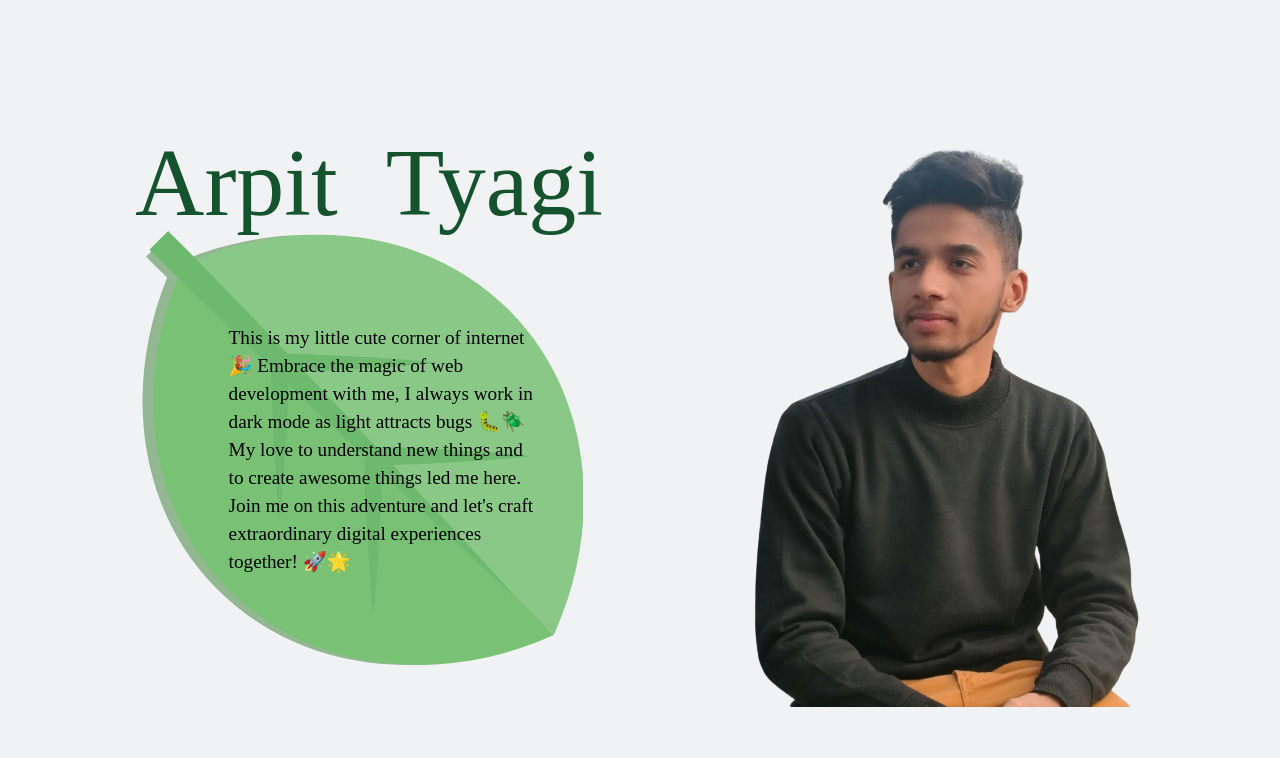
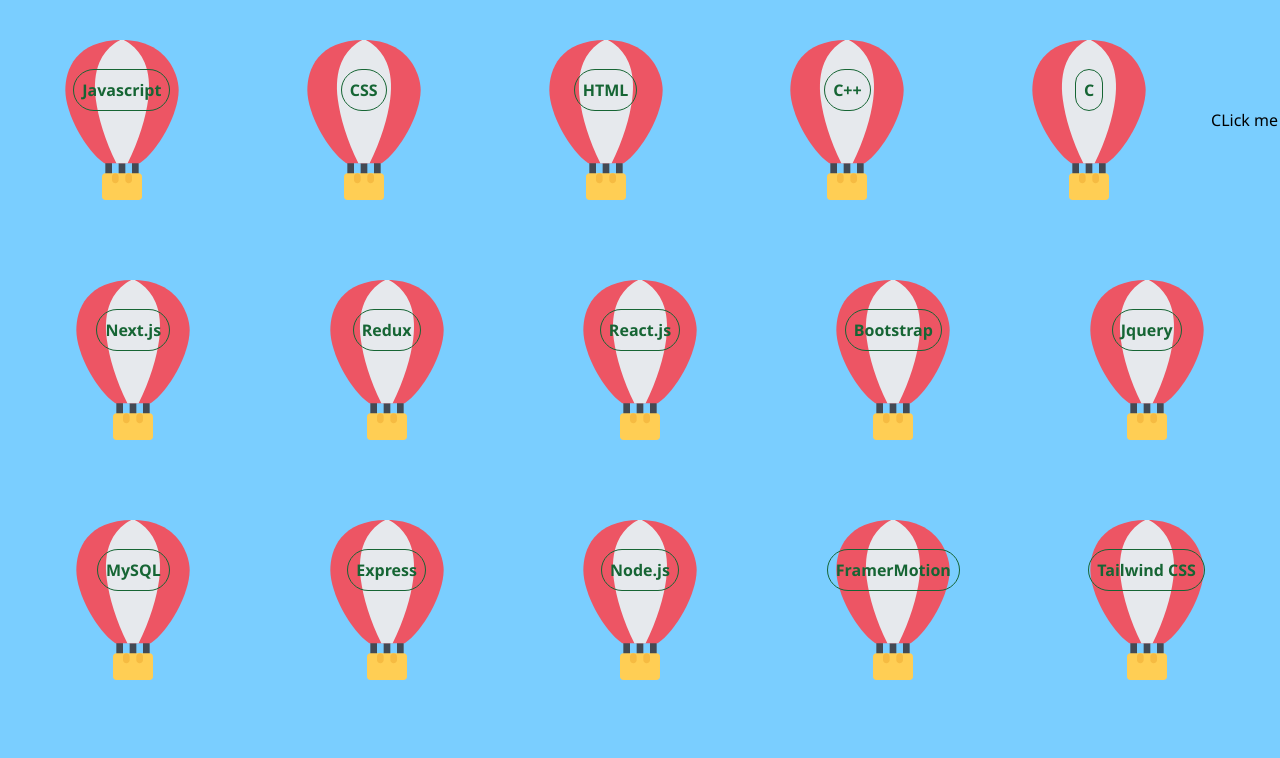
Before and after one commit to arpittyagi102/portfolio, a Next.js app: page / in a window 1280 px wide. Shown: the top 758 px of the page. Built offline with nearby package versions, Linux system fonts and the light colour scheme; a web font is replaced by a local one.

Commit message:
creating skills page

```diff
--- /dev/null
+++ b/src/app/components/Skills.jsx
@@ -0,0 +1,31 @@
+import react, { useState } from 'react';
+import cloudsBg from '../Assets/sky-clouds-bg.svg';
+import hotAirBallon from '../Assets/hot-air-balloon.svg';
+import { motion } from 'framer-motion';
+
+export default function Skills(){
+
+    const [value, setValue] = useState(true)
+
+    const string = ['C','C++','HTML','CSS','Javascript','Jquery','Bootstrap','React.js','Redux','Next.js','Tailwind CSS','FramerMotion','Node.js','Express','MySQL','MongoDB','Git','Postman']
+    return(
+        <div className={`w-full flex justify-evenly items-center flex-wrap ${value ? "flex-row-reverse" : ""}`} style={{backgroundImage:`url(${cloudsBg.src})`}}>
+            <button onClick={() => setValue((item) => !item)}> CLick me</button>
+            {
+                string.map((item)=>{
+                    return <Balloon value={item} />
+                })
+            }
+        </div>
+    )
+}
+
+function Balloon({value}){
+    return(
+        <motion.div className="w-40 h-40 bg-contain flex justify-center items-center bg-no-repeat m-10" style={{backgroundImage:`url(${hotAirBallon.src})`}} drag layout>
+            <div className='font-extrabold text-green-800 border p-2 border-green-800 rounded-full' style={{translate:'0 -30px'}}>
+                {value}
+            </div>
+        </motion.div>
+    )
+}
--- a/src/app/page.js
+++ b/src/app/page.js
@@ -1,15 +1,16 @@
 'use client'
 
 //import Welcome from "./components/Welcome";
-//import Home from "./components/Home"
+import Home from "./components/Home"
 import About from "./components/About";
+import Skills from "./components/Skills";
 import { motion,useScroll,useTransform } from "framer-motion";
 
 export default function App() {
 
   return (
     <main className="flex min-h-screen bg-black justify-center">
-        <About/>
+        <Skills/>
 
     </main>
   );
```
Also changed, not shown: src/app/Assets/hot-air-balloon.svg (added), src/app/Assets/sky-clouds-bg.svg (added).
